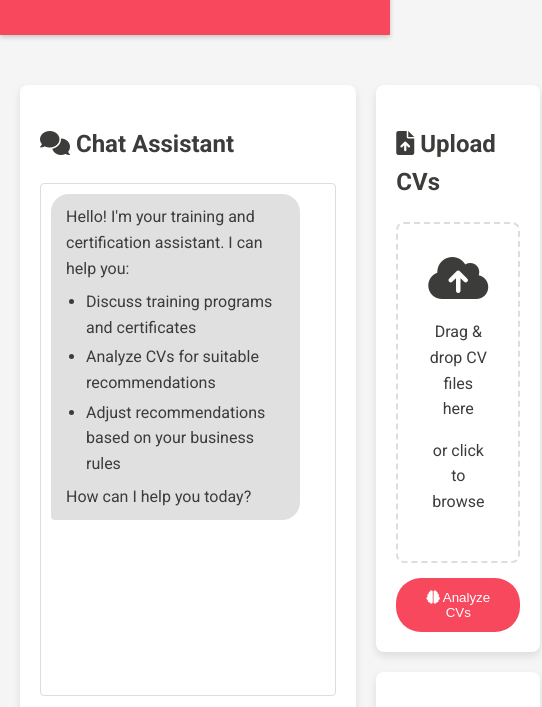
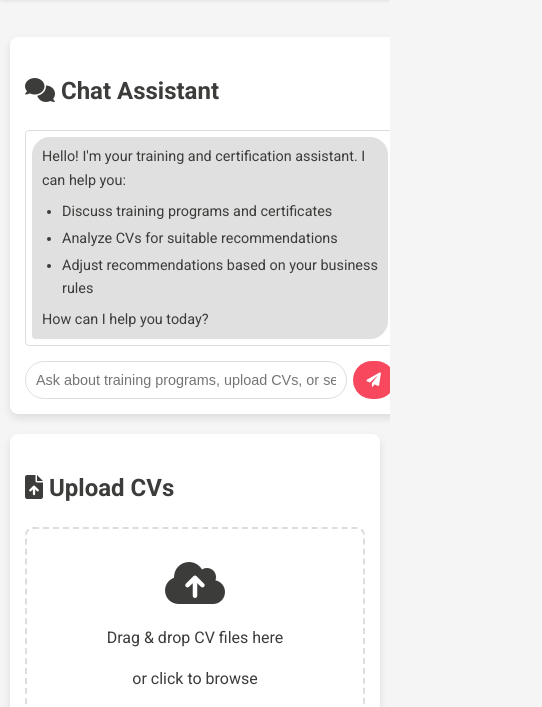
Before and after one commit to alshawabkehghaith-pixel/AI-Agent-CV, a plain HTML site: page index.html in a window 390 px wide. Shown: the part 192-899 px from the top of the page, 542 px wide, since content can reach past the window. Drawn offline with nearby package versions, Linux system fonts and the light colour scheme; a script that the page names is missing.

Commit message:
Update responsive styles

```diff
--- a/css/styles.css
+++ b/css/styles.css
@@ -620,3 +620,112 @@ textarea {
   margin-top: 20px;
   cursor: pointer;
 }
+
+/* ============================= */
+/* RESPONSIVE — GLOBAL FIXES     */
+/* ============================= */
+
+/* Avoid overflow on small screens */
+html, body {
+    width: 100%;
+    overflow-x: hidden;
+}
+
+/* Make images & content scale correctly */
+img, video {
+    max-width: 100%;
+    height: auto;
+}
+
+/* Improve input responsiveness */
+.chat-input input {
+    min-width: 0;
+}
+
+/* ============================= */
+/* BREAKPOINT: TABLETS & BELOW   */
+/* ============================= */
+@media (max-width: 1024px) {
+    .main-content {
+        flex-direction: column;
+    }
+
+    .chat-section,
+    .side-panel {
+        width: 100%;
+    }
+
+    .chat-section {
+        height: auto;
+    }
+}
+
+/* ============================= */
+/* BREAKPOINT: MOBILE LAYOUT     */
+/* ============================= */
+@media (max-width: 768px) {
+
+    header h1 {
+        font-size: 1.8rem;
+    }
+
+    .container {
+        padding: 10px;
+    }
+
+    .chat-section {
+        padding: 15px;
+    }
+
+    .panel-section {
+        padding: 15px;
+    }
+
+    .chat-messages {
+        max-height: 300px;
+    }
+
+    /* Chat input becomes more compact */
+    .chat-input {
+        gap: 6px;
+    }
+    #user-input {
+        padding: 10px;
+        font-size: 0.9rem;
+    }
+    button {
+        padding: 10px 14px;
+        font-size: 0.9rem;
+    }
+}
+
+/* ============================= */
+/* BREAKPOINT: SMALL MOBILE      */
+/* ============================= */
+@media (max-width: 480px) {
+
+    .chat-messages {
+        padding: 6px;
+    }
+
+    .message {
+        max-width: 95%;
+        padding: 8px 10px;
+        font-size: 0.9rem;
+    }
+
+    .cv-modal-content {
+        width: 92%;
+        margin: 40px auto;
+        padding: 15px;
+    }
+
+    .cv-tab {
+        font-size: 0.9rem;
+        padding: 6px 10px;
+    }
+
+    .item-row input {
+        font-size: 0.85rem;
+    }
+}
```
